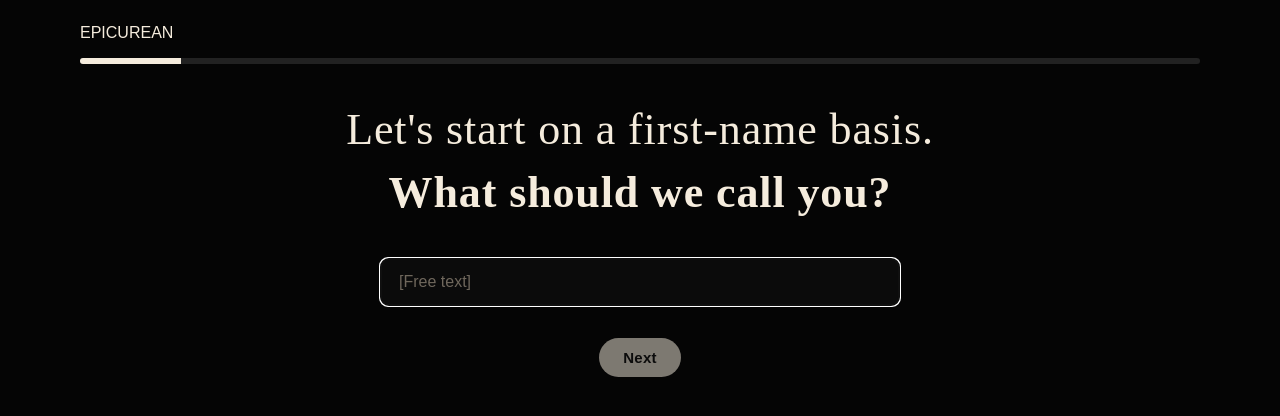
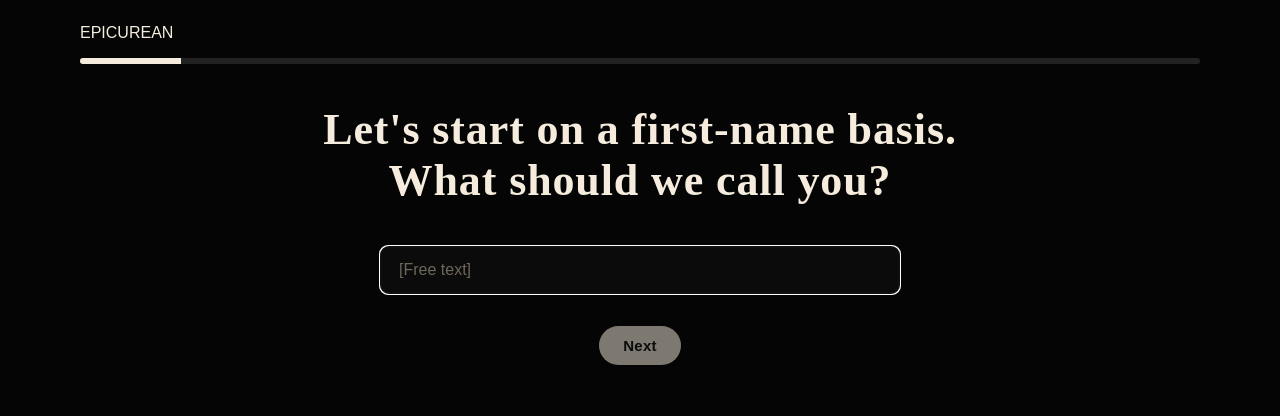
Before and after one commit to epicurean-stack/epicurean, a Next.js app: page /quiz in a window 1280 px wide. Shown: the top 416 px of the page. Built offline with nearby package versions, Linux system fonts and the light colour scheme.

Commit message:
Update quiz.tsx

```diff
--- a/pages/quiz.tsx
+++ b/pages/quiz.tsx
@@ -386,8 +386,8 @@ export default function QuizPage() {
       case "name":
         return (
           <>
-            <p className="eyebrow">Let&apos;s start on a first-name basis.</p>
-            <h1>What should we call you?</h1>
+            <h1>Let&apos;s start on a first-name basis.<br />
+                 What should we call you?</h1>
           </>
         );
 
```
